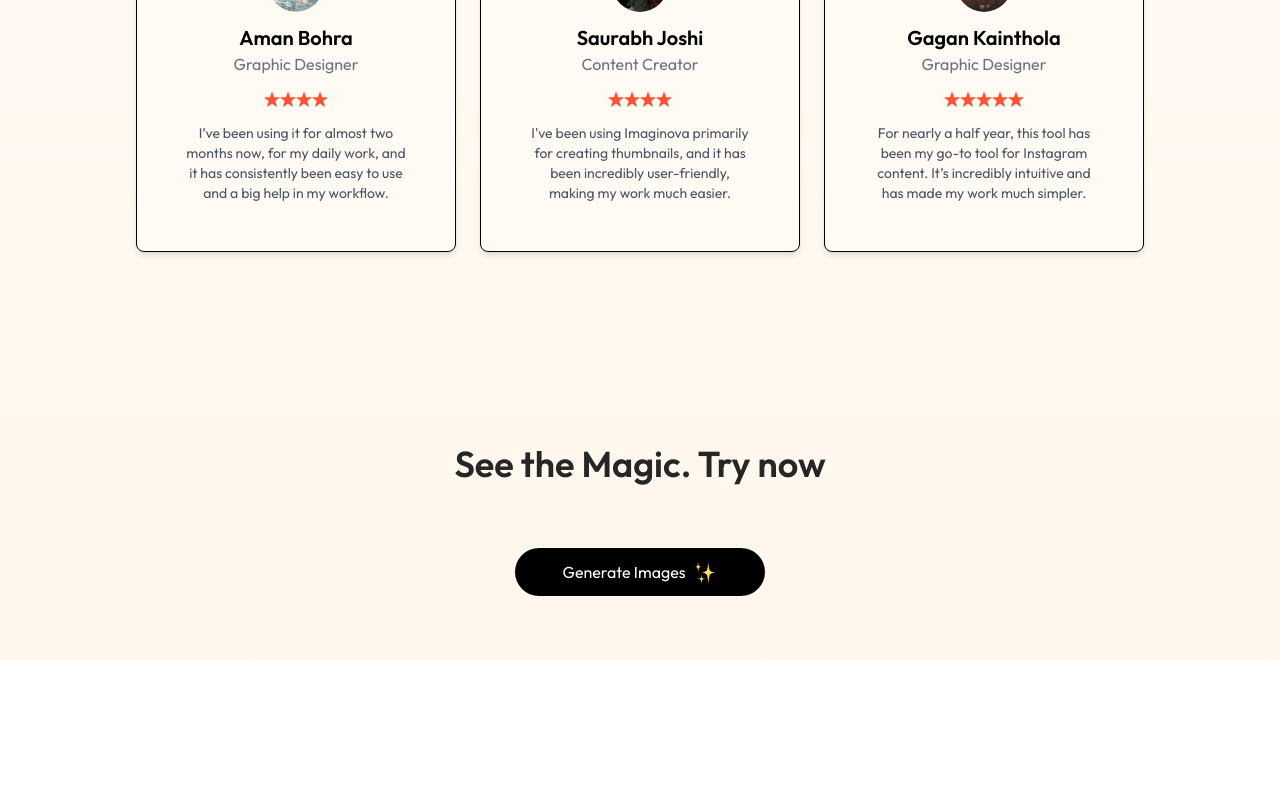
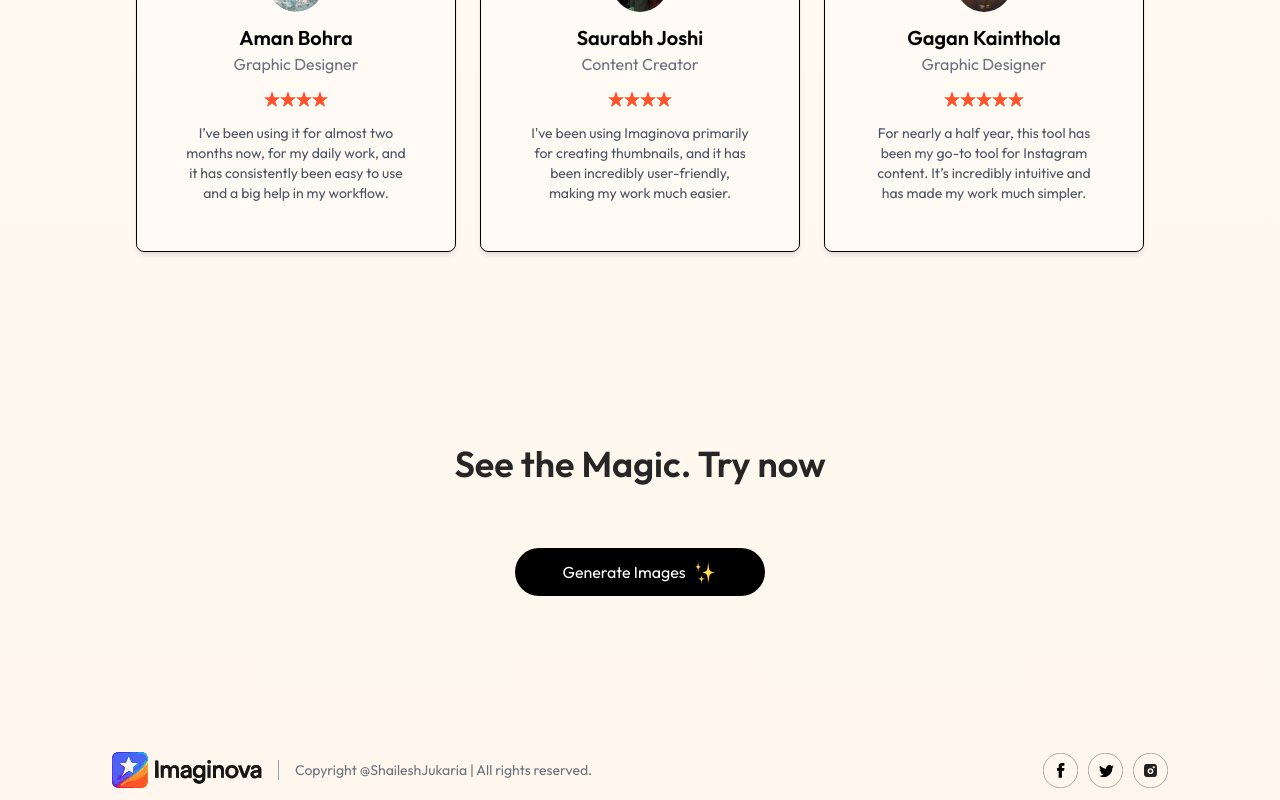
Before and after one commit to shaileshjukaria/Imaginova, a React (Vite) app in the folder client/: page / in a window 1280 px wide. Shown: the part 2341-3141 px from the top of the page. Before the commit the page ends 3001 px from the top, so only its background shows below. Built offline with nearby package versions, Linux system fonts and the light colour scheme.

Commit message:
Add Footer component and update GenerateBtn styles for improved layout

```diff
--- a/client/src/App.jsx
+++ b/client/src/App.jsx
@@ -4,6 +4,7 @@
 import Result from './pages/Result';
 import BuyCredit from './pages/BuyCredit';
 import Navbar from './components/Navbar';
+import Footer from './components/Footer';
 
 const App = () => {
   return (
@@ -15,7 +16,7 @@
         <Route path='/result' element={<Result/>} />
         <Route path='/buycredit' element={<BuyCredit/>} />
       </Routes>
-
+     <Footer/>
     </div>
   );
 };
--- a/client/src/components/Footer.jsx
+++ b/client/src/components/Footer.jsx
@@ -0,0 +1,25 @@
+import React from 'react'
+import { assets } from '../assets/assets'
+
+const Footer = () => {
+  return (
+    <div className='flex items-center justify-between gap-4
+    py-3 mt-20'>
+
+        <img src={assets.logo} alt='' width={150} />
+
+        <p className='flex-1 border-l border-gray-400 pl-4
+        text-sm text-gray-500 max-sm:hidden'>
+        Copyright @ShaileshJukaria   | All rights reserved.</p>
+
+        <div className='flex gap-2.5'>
+            <img src={assets.facebook_icon} alt='' width={35}/>
+            <img src={assets.twitter_icon} alt='' width={35}/>
+            <img src={assets.instagram_icon} alt='' width={35}/>
+        </div>
+
+    </div>
+  )
+}
+
+export default Footer
--- a/client/src/components/GenerateBtn.jsx
+++ b/client/src/components/GenerateBtn.jsx
@@ -7,7 +7,7 @@
       <h1 className='text-2xl md:text-3xl lg:text-4xl mt-4
       font-semibold text-neutral-800 py-6 md:py-16'>See the Magic. Try now</h1>
 
-      <button className='inline-flex items-center gap-2 px-2 px-12 py-3
+      <button className='inline-flex items-center gap-2 px-12 py-3
       rounded-full bg-black text-white m-auto hover:scale-105
       transition-all duration-500'>Generate Images
         <img src={assets.star_group} alt="" className='h-6' />
```
